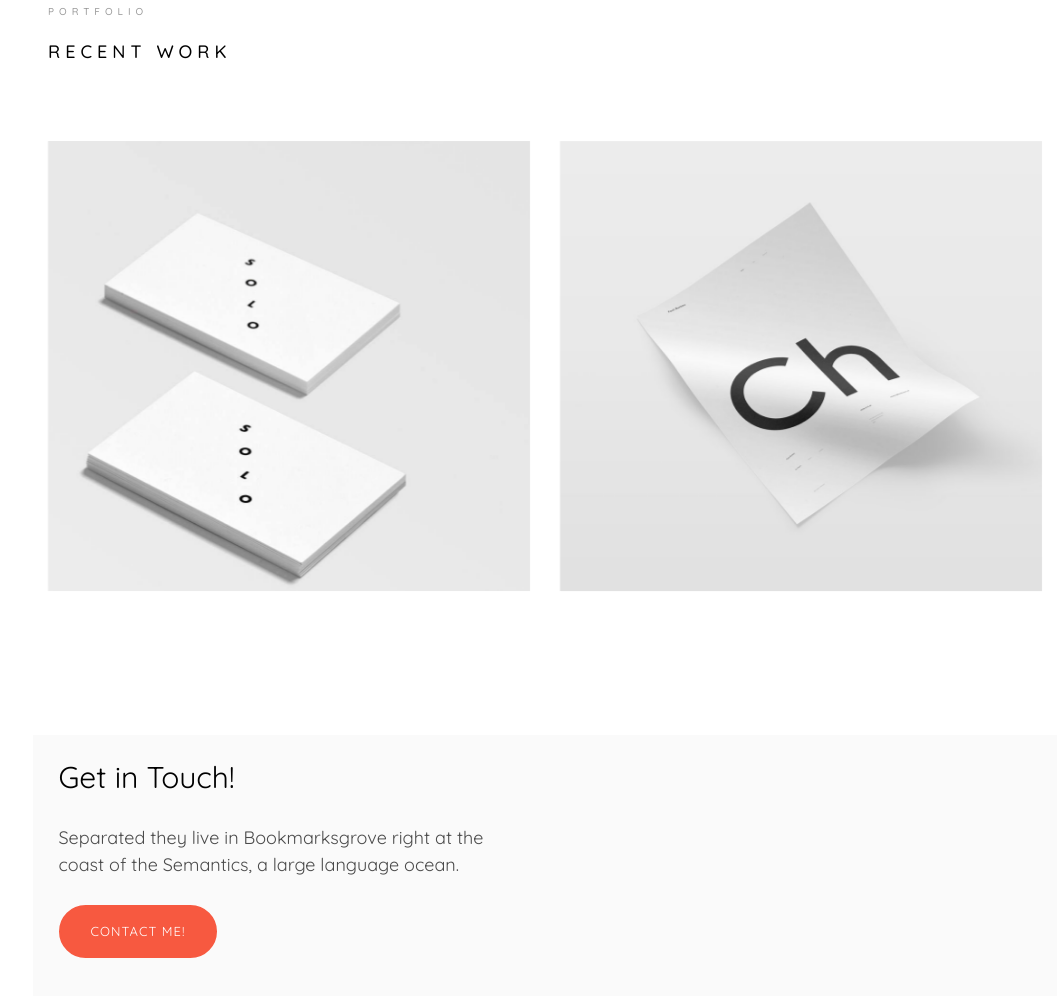
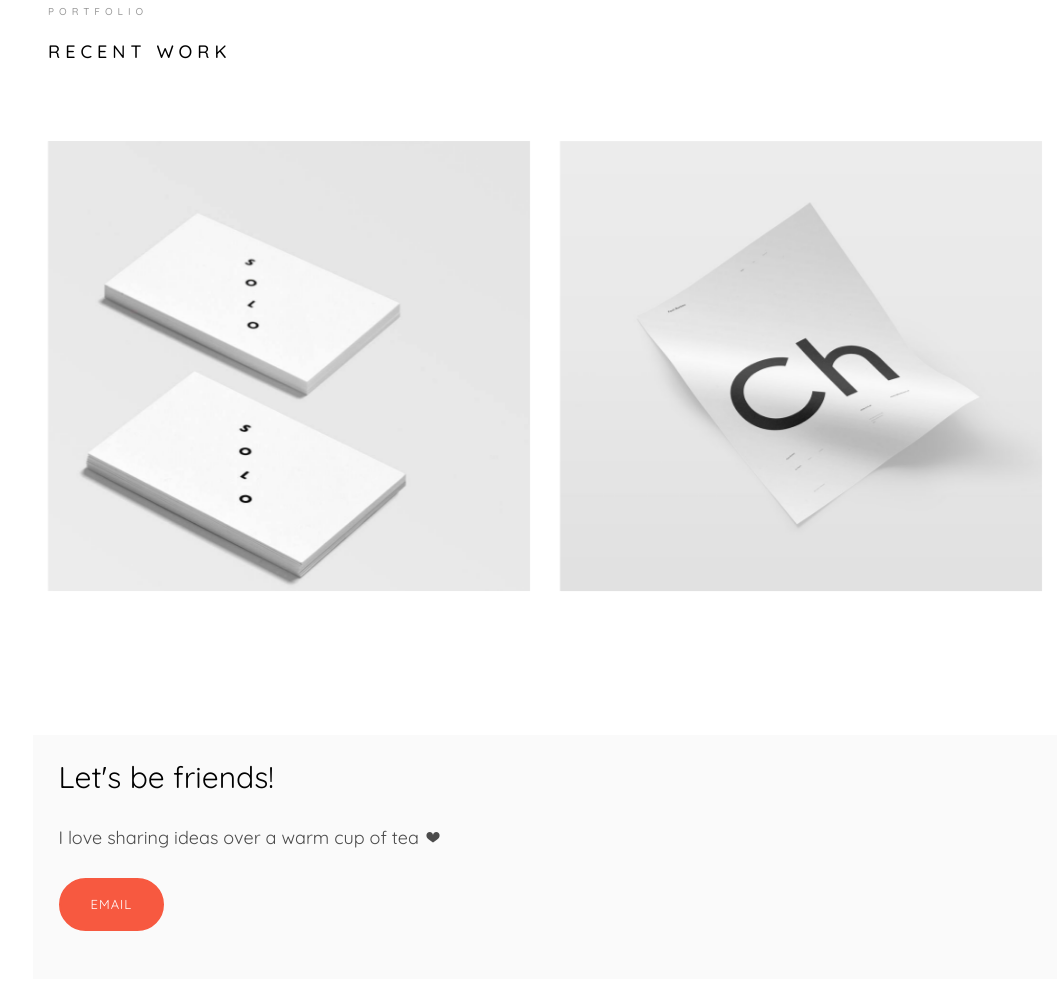
Before and after one commit to cyborgcharu/cyborgcharu.github.io, a plain HTML site: page interests.html in a window 1280 px wide. Shown: the part 772-1768 px from the top of the page, without its empty margins (223-1280 px from the left). Drawn offline with Linux system fonts and the light colour scheme; files whose address does not match are found by name.

```diff
--- a/interests.html
+++ b/interests.html
@@ -87,7 +87,7 @@
 						<div class="col-md-6">
 							<div class="colorlib-feature animate-box" data-animate-effect="fadeInLeft">
 								<div class="colorlib-icon">
-									<i class="icon-gamepad"></i>
+									<i class="icon-hdd"></i>
 								</div>
 								<div class="colorlib-text">
 									<h3>Hardware Prototyping</h3>
@@ -198,13 +198,13 @@
 				<div class="colorlib-narrow-content">
 					<div class="row">
 						<div class="col-md-6 animate-box" data-animate-effect="fadeInLeft">
-							<h2>Get in Touch!</h2>
+							<h2>Let's be friends!</h2>
 						</div>
 					</div>
 					<div class="row">
 						<div class="col-md-6 col-md-offset-3 col-md-pull-3 animate-box" data-animate-effect="fadeInLeft">
-							<p class="colorlib-lead">Separated they live in Bookmarksgrove right at the coast of the Semantics, a large language ocean.</p>
-							<p><a href="#" class="btn btn-primary btn-learn">Contact me!</a></p>
+							<p class="colorlib-lead">I love sharing ideas over a warm cup of tea <i class="icon-heart" aria-hidden="true"></i></p>
+							<p><a href="mailto:charu.thomas@gmail.com" class="btn btn-primary btn-learn">Email</a></p>
 						</div>
 
 					</div>
```
Also changed, not shown: blog.html (+3 -3 lines), index.html (+3 -3 lines), work-single.html (+3 -3 lines), work.html (+3 -3 lines), images/img_bg_3.jpg (renamed from images/img_bg_3.png).
